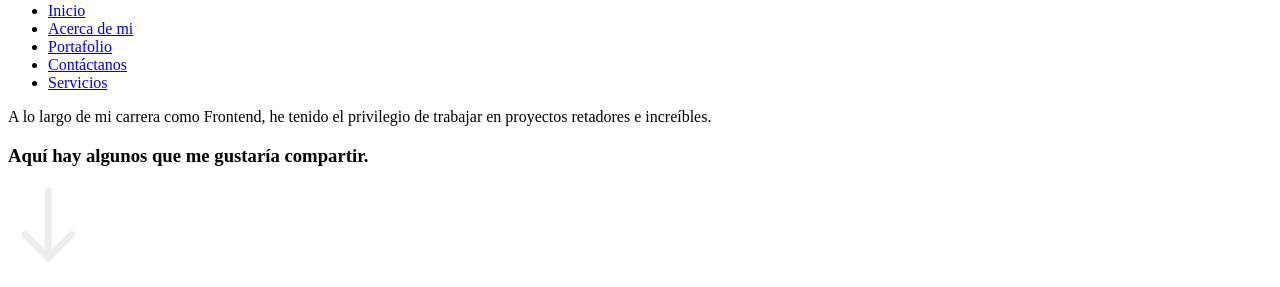
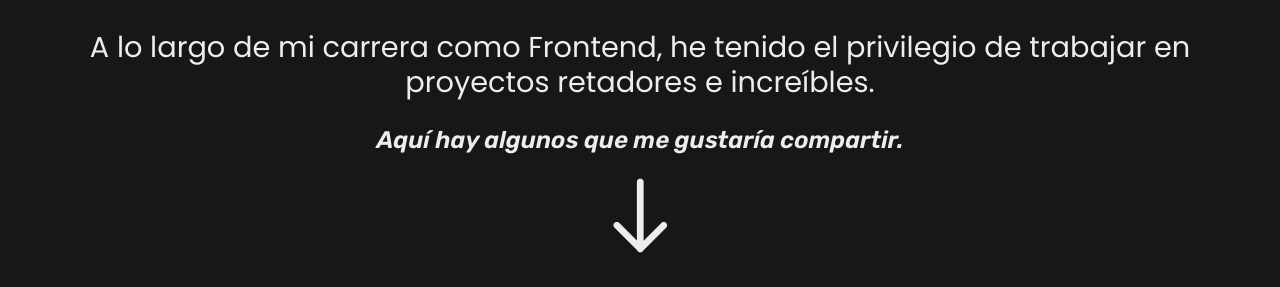
Before and after one commit to renatocuellar/proyectoFinalDesarrollo, a plain HTML site: page html/portafolio.html in a window 1280 px wide. Shown: the part 98-385 px from the top of the page. Drawn offline with Linux system fonts and the light colour scheme; the site is published under a folder, as on GitHub Pages, so addresses that start at the root find nothing; files whose address does not match are found by name.

Commit message:
Update portafolio.html

```diff
--- a/html/portafolio.html
+++ b/html/portafolio.html
@@ -8,8 +8,8 @@
     <link rel="preconnect" href="https://fonts.googleapis.com">
     <link rel="preconnect" href="https://fonts.gstatic.com" crossorigin>
     <link href="https://fonts.googleapis.com/css2?family=Poppins:ital,wght@0,400;1,500&family=Rubik:ital,wght@1,600&display=swap" rel="stylesheet">
-    <link rel="shortcut icon" href="/assets/rc.png">
-    <link rel="stylesheet" href="/css/index.css">
+    <link rel="shortcut icon" href="./assets/rc.png">
+    <link rel="stylesheet" href="../css/index.css">
 </head>
 <body>
     <!-- El wrapper es un container para mantener el tamaño de la página -->
@@ -19,11 +19,11 @@
             <a href="/index.html"><img src="./assets/logo.png" alt="Logotipo Renato Cuéllar" class="logotipo"></a>
             <nav class="menu">
                 <ul>
-                    <li><a href="/index.html">Inicio</a></li>
-                    <li><a href="/html/acercade.html">Acerca de mi</a></li>
-                    <li><a href="/html/portafolio.html">Portafolio</a></li>
-                    <li><a href="/html/contactanos.html">Contáctanos</a></li>
-                    <li><a href="/html/servicios.html" class="button">Servicios</a></li>
+                    <li><a href="./index.html">Inicio</a></li>
+                    <li><a href="./html/acercade.html">Acerca de mi</a></li>
+                    <li><a href="./html/portafolio.html">Portafolio</a></li>
+                    <li><a href="./html/contactanos.html">Contáctanos</a></li>
+                    <li><a href="./html/servicios.html" class="button">Servicios</a></li>
                 </ul>
             </nav>
         </header>
```
